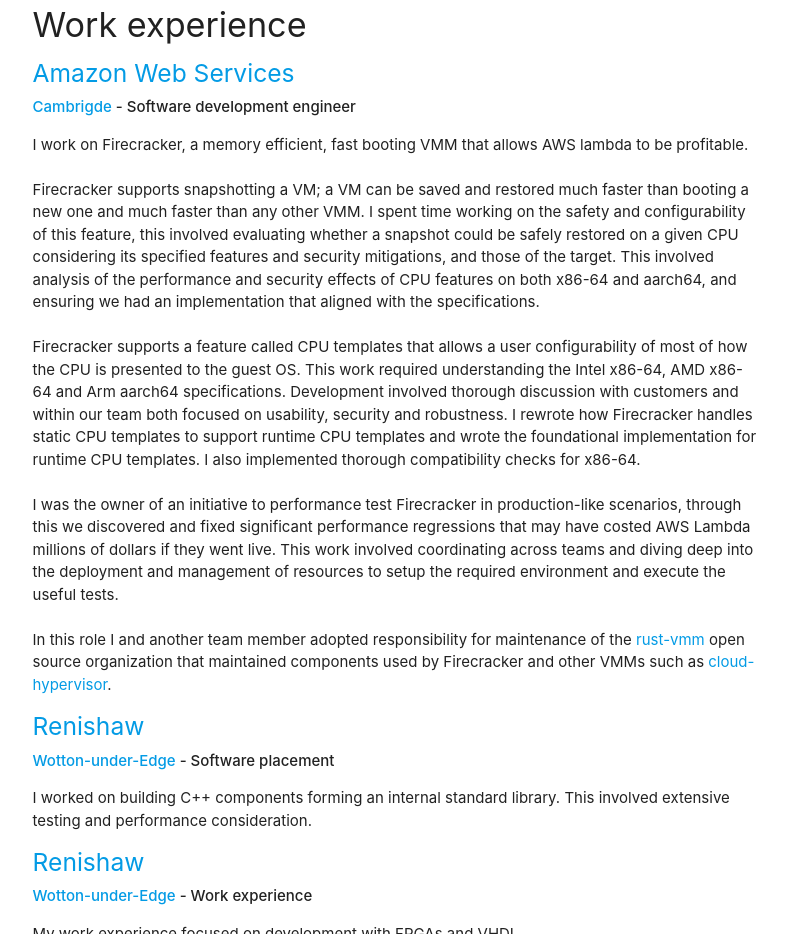
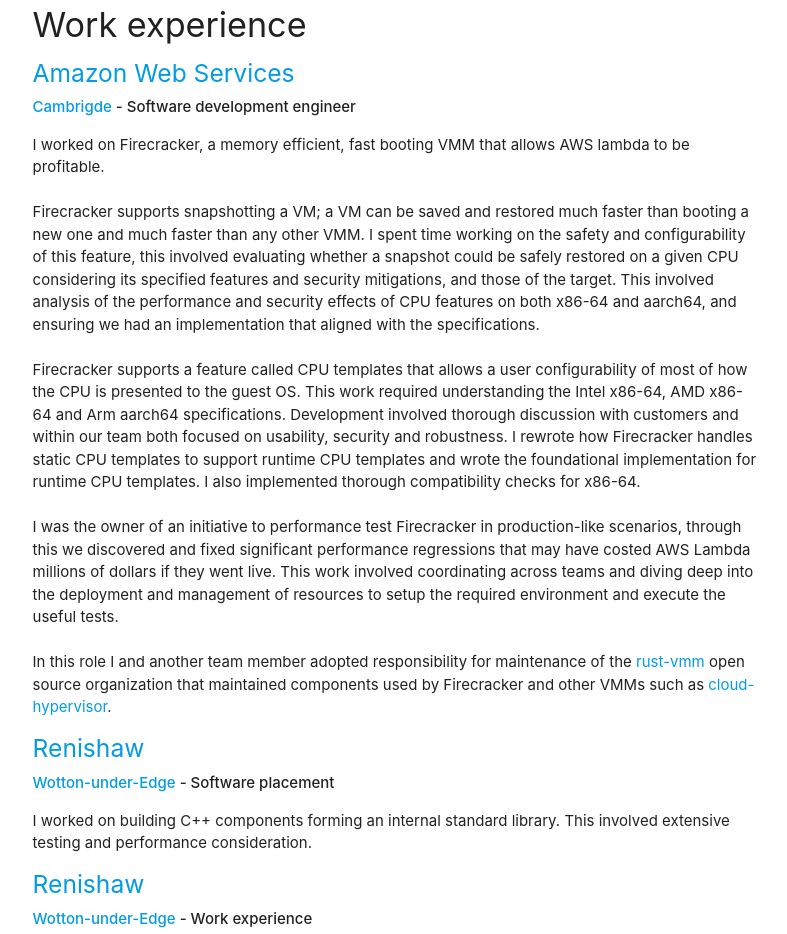
Before and after one commit to JonathanWoollett-Light/cv, a plain HTML site: page index.html in a window 1280 px wide. Shown: the part 2300-3234 px from the top of the page, without its empty margins (320-1107 px from the left). Drawn offline with nearby package versions, Linux system fonts and the light colour scheme.

Commit message:
Add past tense

```diff
--- a/index.html
+++ b/index.html
@@ -213,7 +213,7 @@
               - Software development engineer</strong
             >
             <p>
-              I work on Firecracker, a memory efficient, fast booting VMM that
+              I worked on Firecracker, a memory efficient, fast booting VMM that
               allows AWS lambda to be profitable.
               <br /><br />
               Firecracker supports snapshotting a VM; a VM can be saved and
```
